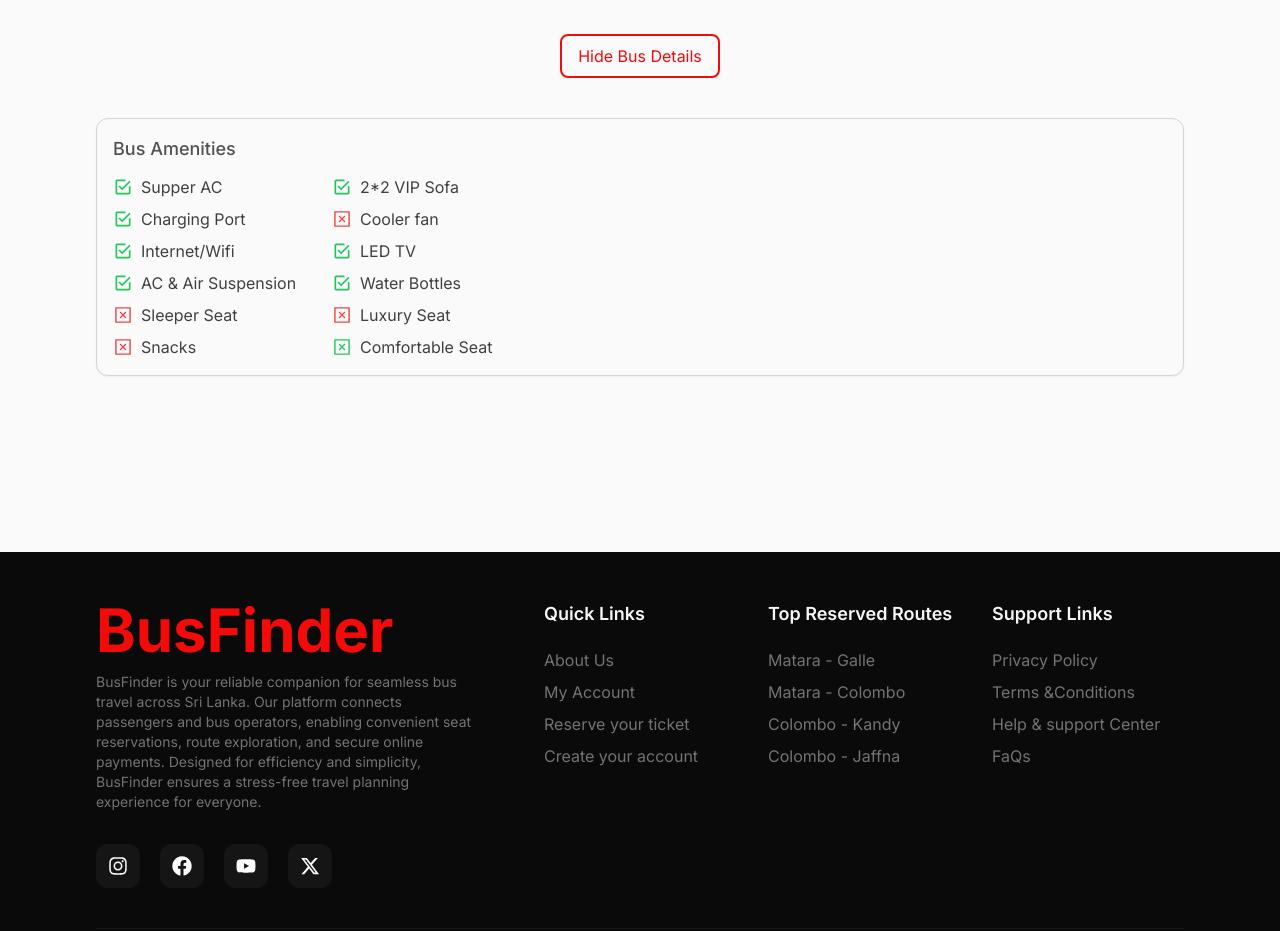
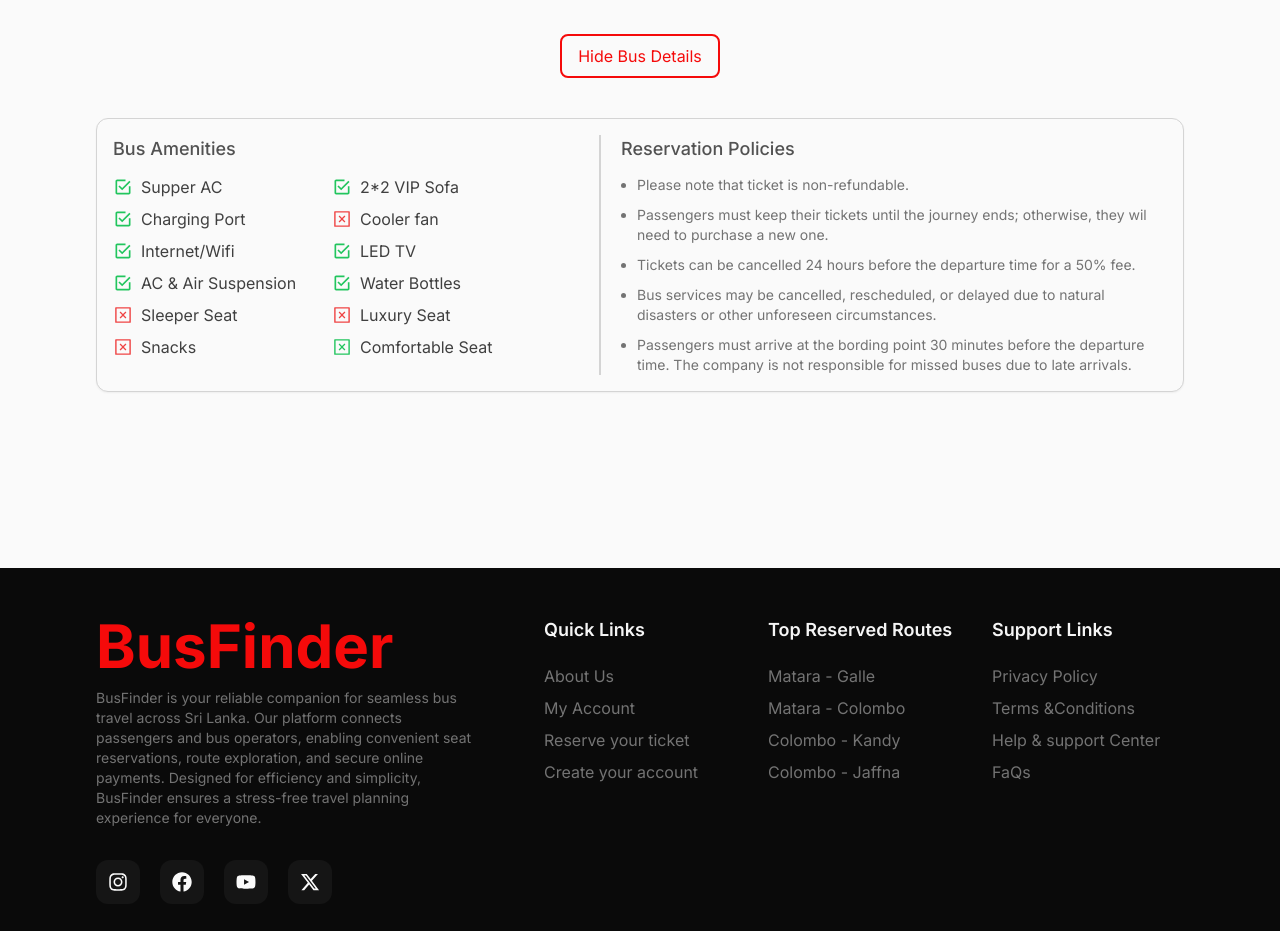
Before and after one commit to RithikRanaweera/Bus_Ticket_Booking, a React (Vite) app in the folder busticketbooking/: page /bus-tickets/detail in a window 1280 px wide. Shown: the part 920-1851 px from the top of the page. Built offline with nearby package versions, Linux system fonts and the light colour scheme.

Commit message:
Done Bus Detail - Reservation Policy

```diff
--- a/busticketbooking/src/pages/ticket/detail/Detail.jsx
+++ b/busticketbooking/src/pages/ticket/detail/Detail.jsx
@@ -6,6 +6,7 @@ import TopLayout from '../../../layout/toppage/TopLayout'
 import BusSeat from './seat/busseat/BusSeat'
 import ToggleBtn from '../../../components/togglebtn/ToggleBtn'
 import Amenities from './amenities/Amenities'
+import ReservationPolicy from './reservationpolicy/ReservationPolicy'
 
 
 const Detail = () => {
@@ -70,7 +71,8 @@ const Detail = () => {
                             {/* Amenities */}
                             <Amenities/>
 
-                            {/*Rreservation policy */}
+                            {/* Reservation policy */}
+                            <ReservationPolicy/>
 
                         </div>
                         {/* bus images */}
--- /dev/null
+++ b/busticketbooking/src/pages/ticket/detail/reservationpolicy/ReservationPolicy.jsx
@@ -0,0 +1,49 @@
+import React from 'react';
+
+const ReservationPolicy = () => {
+  return (
+    <div className="col-span-4 w-full flex">
+      {/* Vertical Line */}
+      <div className="border-l-2 border-neutral-300 h-full"></div>
+
+      {/* Content Section */}
+      <div className="w-full space-y-3 text-left pl-5">
+        <h1 className="text-lg text-neutral-600 font-medium">
+          Reservation Policies
+        </h1>
+
+        <ul className="w-full list-disc list-outside space-y-2.5 px-4">
+            <li className="text-sm text-neutral-500 font-normal">
+                Please note that ticket is non-refundable.
+            </li>
+
+            <li className="text-sm text-neutral-500 font-normal">
+                Passengers must keep their tickets until the journey
+                ends; otherwise, they wil need to purchase a new one.
+            </li>
+
+            <li className="text-sm text-neutral-500 font-normal">
+                Tickets can be cancelled 24 hours before the
+                departure time for a 50% fee.
+            </li>
+
+            <li className="text-sm text-neutral-500 font-normal">
+                Bus services may be cancelled, rescheduled, or
+                delayed due to natural disasters or other unforeseen
+                circumstances.
+            </li>
+
+            <li className="text-sm text-neutral-500 font-normal">
+            Passengers must arrive at the bording point 30
+            minutes before the departure time. The company is not
+            responsible for missed buses due to late arrivals.
+            </li>
+
+
+        </ul>
+      </div>
+    </div>
+  );
+};
+
+export default ReservationPolicy;
```
